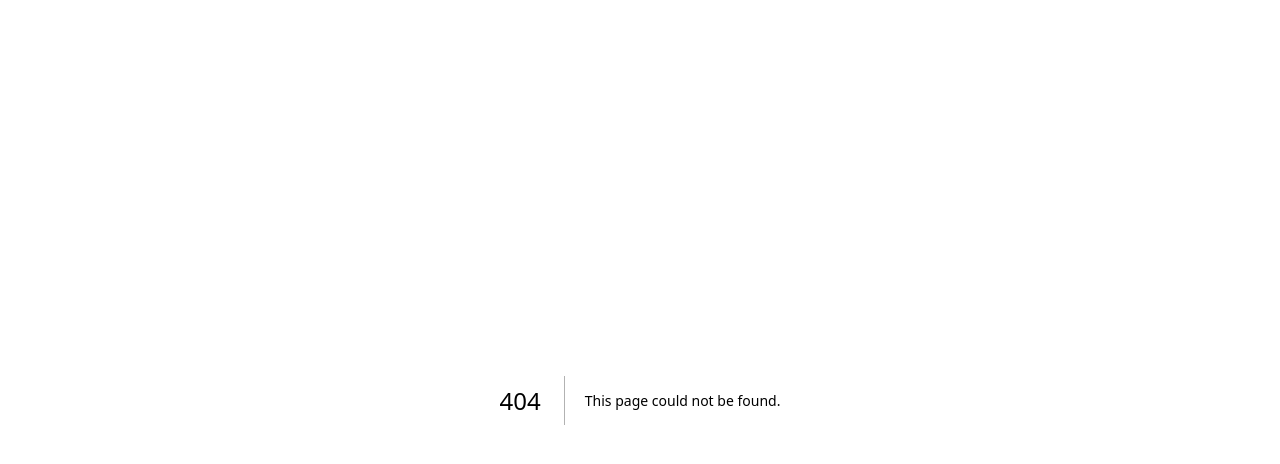
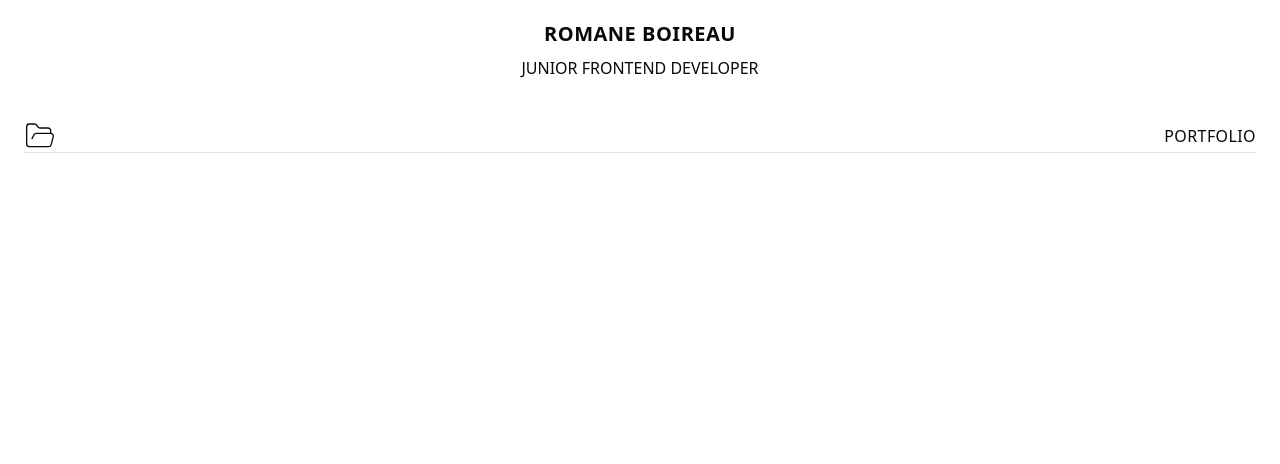
Before and after one commit to aanatema/portfolio-v2, a Next.js app: page /portfolioPage in a window 1280 px wide. Before the commit this address had no page. Shown: the top 464 px of the page. Built offline with nearby package versions, Linux system fonts and the light colour scheme.

Commit message:
create portfolio page

```diff
--- /dev/null
+++ b/src/app/portfolioPage/layout.tsx
@@ -0,0 +1,15 @@
+export default function PortfolioLayout({
+	children,
+}: {
+	children: React.ReactNode;
+}) {
+	return (
+		<html lang='en'>
+			<body>
+				{/* Layout UI */}
+				{/* Place children where you want to render a page or nested layout */}
+				<main>{children}</main>
+			</body>
+		</html>
+	);
+}
--- /dev/null
+++ b/src/app/portfolioPage/page.tsx
@@ -0,0 +1,18 @@
+import HomepageRedirection from "@/app/components/HomepageRedirection";
+import { FolderOpen } from "lucide-react";
+
+export default function PortfolioPage() {
+	return (
+		<>
+			<HomepageRedirection />
+			<main className='flex flex-col gap-2 justify-center mt-10 pr-6 pl-6'>
+				<header className='flex flex-1 items-start justify-between border-b'>
+					<FolderOpen className='h-8 w-8 shrink-0 stroke-1' />
+					<h1 className='text-left text-md font-medium tracking-wide uppercase self-center'>
+						Portfolio
+					</h1>
+				</header>
+			</main>
+		</>
+	);
+}
```
